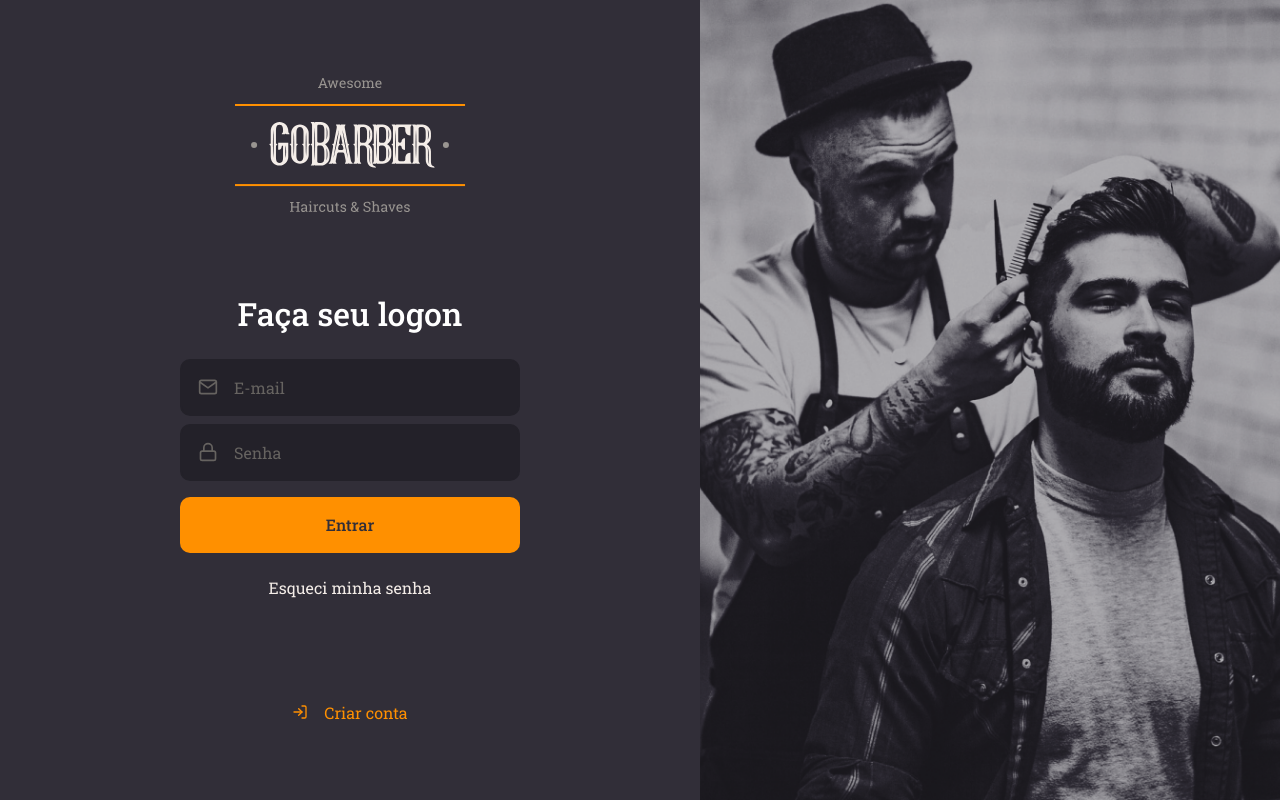
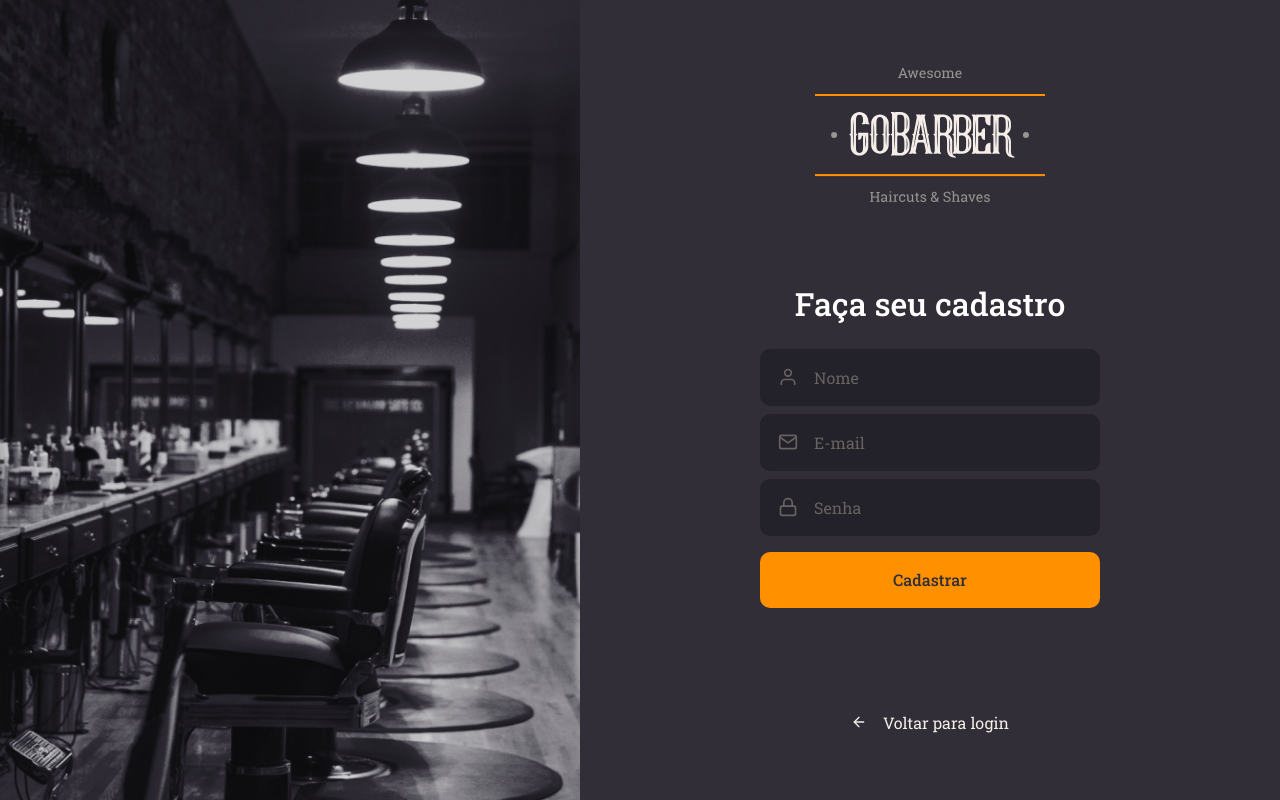
Before and after one commit to marciovz/goBarber2-web, a React (Create React App) app: page / in a window 1280 px wide. Built offline with nearby package versions, Linux system fonts and the light colour scheme.

Commit message:
Estilização da página de signup

```diff
--- a/src/App.tsx
+++ b/src/App.tsx
@@ -1,12 +1,13 @@
 import React from 'react';
 
 import SignIn from './pages/SignIn';
+import SignUp from './pages/SignUp';
 import GlobalStyle from './styles/global';
 
 const App: React.FC = () => {
   return (
     <>
-      <SignIn />
+      <SignUp />
       <GlobalStyle />
     </>
   );
--- /dev/null
+++ b/src/pages/SignUp/index.tsx
@@ -0,0 +1,39 @@
+import React from 'react';
+import { FiMail, FiLock, FiUser, FiArrowLeft } from 'react-icons/fi';
+
+import logoImg from '../../assets/logo.svg';
+
+import Input from '../../components/Input';
+import Button from '../../components/Button';
+
+import { Container, Content, Background } from './styles';
+
+const SignUp: React.FC = () => (
+  <Container>
+    <Background />
+    <Content>
+      <img src={logoImg} alt="GoBarber" />
+
+      <form>
+        <h1>Faça seu cadastro</h1>
+
+        <Input name="name" icon={FiUser} placeholder="Nome" />
+        <Input name="email" icon={FiMail} placeholder="E-mail" />
+        <Input
+          name="password"
+          icon={FiLock}
+          type="password"
+          placeholder="Senha"
+        />
+        <Button type="submit">Cadastrar</Button>
+      </form>
+
+      <a href="login">
+        <FiArrowLeft />
+        Voltar para login
+      </a>
+    </Content>
+  </Container>
+);
+
+export default SignUp;
--- /dev/null
+++ b/src/pages/SignUp/styles.ts
@@ -0,0 +1,68 @@
+import styled from 'styled-components';
+import { shade } from 'polished';
+
+import signUpBackgroundImg from '../../assets/sign-up-background.png';
+
+export const Container = styled.div`
+  height: 100vh;
+
+  display: flex;
+  align-items: stretch;
+`;
+
+export const Content = styled.div`
+  display: flex;
+  flex-direction: column;
+  align-items: center;
+
+  place-content: center;
+
+  width: 100%;
+  max-width: 700px;
+
+  form {
+    margin: 80px 0;
+    width: 340px;
+    text-align: center;
+
+    h1 {
+      margin-bottom: 24px;
+    }
+
+    a {
+      color: #f4ede8;
+      display: block;
+      margin-top: 24px;
+      text-decoration: none;
+      transition: color 0.2s;
+
+      &:hover {
+        color: ${shade(0.2, '#f4ede8')};
+      }
+    }
+  }
+  > a {
+    color: #f4ede8;
+    display: block;
+    margin-top: 24px;
+    text-decoration: none;
+    transition: color 0.2s;
+
+    display: flex;
+    align-items: center;
+
+    svg {
+      margin-right: 16px;
+    }
+
+    &:hover {
+      color: ${shade(0.2, '#f4ede8')};
+    }
+  }
+`;
+
+export const Background = styled.div`
+  flex: 1;
+  background: url(${signUpBackgroundImg}) no-repeat center;
+  background-size: cover;
+`;
```
Also changed, not shown: src/assets/sign-up-background.png (added).
